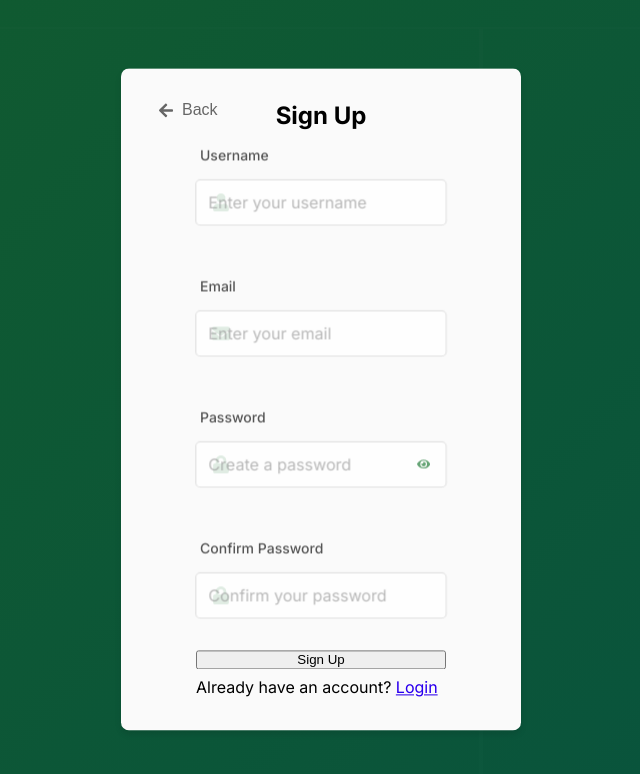
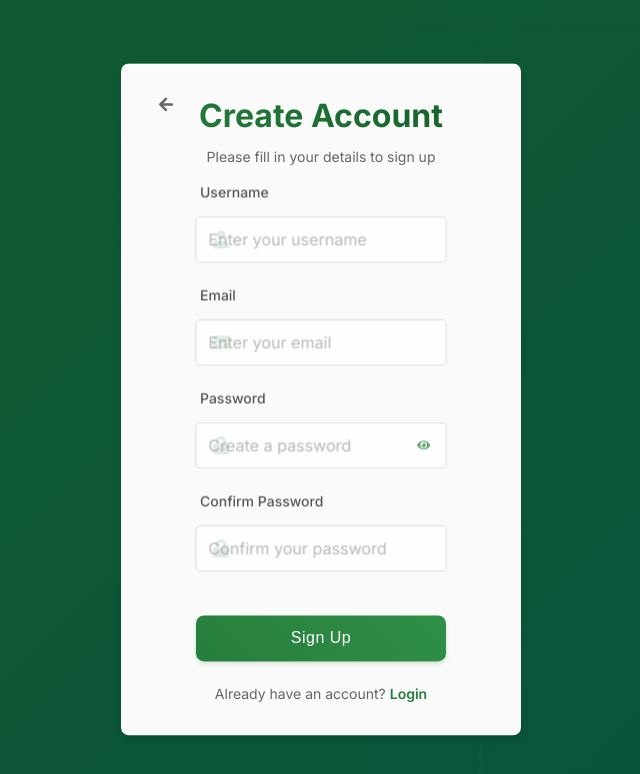
Before and after one commit to Hikaru2021/DENR-Online-Permit-Application-System, a React (Vite) app: page /signup in a window 1280 px wide. Shown: the top 774 px of the page, without its empty margins (319-959 px from the left). Built offline with nearby package versions, Linux system fonts and the light colour scheme.

Commit message:
change css login

```diff
--- a/src/ApplicationTracking.jsx
+++ b/src/ApplicationTracking.jsx
@@ -364,53 +364,19 @@ function ApplicationTracking() {
         {/* Progress Bar */}
         <div className="progress-section">
           <div className="progress-bar">
-            <div className="progress-track"></div>
-            {/* Static progress for completed steps */}
+            <div className="progress-line"></div>
             <div
-              className="progress-fill static"
+              className="progress-line-fill"
               style={{
                 width: `${
-                  application.status === 'Under Review' ? '60%' :
-                  application.status === 'Document Verification' ? '30%' :
-                  application.status === 'Submitted' ? '20%' :
+                  application.status === 'Rejected' ? '100%' :
+                  application.status === 'Approved' ? '100%' :
+                  application.status === 'Under Review' ? '50%' :
+                  application.status === 'Document Verification' ? '25%' :
                   '0%'
-                }`,
-                right: 'auto'
+                }`
               }}
             ></div>
-
-            {/* Animated progress for current step */}
-            {application.status !== 'Approved' && application.status !== 'Rejected' && (
-              <div
-                className="progress-fill animated"
-                style={{
-                  left: `${
-                    application.status === 'Under Review' ? '60%' :
-                    application.status === 'Document Verification' ? '30%' :
-                    application.status === 'Submitted' ? '20%' :
-                    '40px'
-                  }`,
-                  width: `${
-                    application.status === 'Under Review' ? '40%' :
-                    application.status === 'Document Verification' ? '30%' :
-                    application.status === 'Submitted' ? '10%' :
-                    '20%'
-                  }`,
-                  right: 'auto'
-                }}
-              ></div>
-            )}
-
-            {/* Final state progress */}
-            {(application.status === 'Approved' || application.status === 'Rejected') && (
-              <div
-                className={`progress-fill ${application.status.toLowerCase()}`}
-                style={{
-                  width: '100%',
-                  right: 'auto'
-                }}
-              ></div>
-            )}
 
             <div className={`progress-step ${application.timeline[0].isDone ? 'completed' : ''}`}>
               <div className="step-circle">
--- a/src/CSS/Login.css
+++ b/src/CSS/Login.css
@@ -114,9 +114,7 @@
 }
 
 .auth-form {
-    display: flex;
-    flex-direction: column;
-    gap: 8px;
+
     width: 100%;
     max-width: 250px;
     margin: 0 auto;
@@ -243,50 +241,82 @@
     color: #1b5e20;
 }
 
-.auth-button {
-    background: linear-gradient(45deg, #2e7d32, #1b5e20);
+.auth-submit-button {
+    width: 100%;
+    padding: 14px;
+    margin-top: 20px;
+    background: linear-gradient(45deg, #2e7d32, #388e3c);
     color: white;
     border: none;
-    padding: 16px;
-    border-radius: 12px;
+    border-radius: 8px;
     font-size: 16px;
-    font-weight: 600;
+    font-weight: 500;
     cursor: pointer;
-    transition: all 0.3s cubic-bezier(0.4, 0, 0.2, 1);
-    margin-top: 8px;
-    text-transform: uppercase;
-    letter-spacing: 1px;
-    width: 100%;
-    box-shadow: 0 4px 15px rgba(46, 125, 50, 0.2);
+    transition: all 0.3s ease;
     position: relative;
     overflow: hidden;
+    text-align: center;
+    letter-spacing: 0.5px;
+    box-shadow: 0 2px 4px rgba(46, 125, 50, 0.2);
 }
 
-.auth-button::before {
+.auth-submit-button:hover:not(:disabled) {
+    background: linear-gradient(45deg, #1b5e20, #2e7d32);
+    transform: translateY(-2px);
+    box-shadow: 0 4px 12px rgba(46, 125, 50, 0.2);
+}
+
+.auth-submit-button:active:not(:disabled) {
+    transform: translateY(0);
+    box-shadow: 0 2px 4px rgba(46, 125, 50, 0.2);
+}
+
+.auth-submit-button:disabled {
+    background: #cccccc;
+    cursor: not-allowed;
+    transform: none;
+    box-shadow: none;
+}
+
+.auth-submit-button.loading {
+    background: linear-gradient(45deg, #2e7d32, #388e3c);
+    cursor: wait;
+    padding-right: 48px; /* Make space for the spinner */
+}
+
+.auth-submit-button.loading::after {
     content: '';
     position: absolute;
-    top: 0;
-    left: -100%;
-    width: 100%;
-    height: 100%;
-    background: linear-gradient(90deg, transparent, rgba(255, 255, 255, 0.2), transparent);
-    animation: buttonShine 3s infinite;
+    width: 20px;
+    height: 20px;
+    top: 50%;
+    right: 16px;
+    transform: translateY(-50%);
+    border: 2px solid rgba(255, 255, 255, 0.3);
+    border-top: 2px solid white;
+    border-radius: 50%;
+    animation: rotate 1s linear infinite;
 }
 
-@keyframes buttonShine {
-    0% { left: -100%; }
-    20% { left: 100%; }
-    100% { left: 100%; }
+.auth-submit-button.loading:hover {
+    transform: none;
+    box-shadow: 0 2px 4px rgba(46, 125, 50, 0.2);
 }
 
-.auth-button:hover {
-    transform: translateY(-2px) scale(1.02);
-    box-shadow: 0 6px 20px rgba(46, 125, 50, 0.3);
-    background: linear-gradient(45deg, #1b5e20, #2e7d32);
+.auth-submit-button.loading::before {
+    content: "";
+    position: absolute;
+    right: 45px;
+    animation: loadingDots 1.5s infinite;
 }
 
-.auth-button:active {
-    transform: translateY(0);
+/* Add dots animation for loading text */
+@keyframes loadingDots {
+    0%, 20% { content: ""; }
+    40% { content: "."; }
+    60% { content: ".."; }
+    80% { content: "..."; }
+    100% { content: ""; }
 }
 
 .auth-footer {
@@ -361,7 +391,7 @@
         padding: 14px 14px 14px 45px;
     }
 
-    .auth-button {
+    .auth-submit-button {
         padding: 14px;
     }
 }
@@ -521,7 +551,7 @@
     display: none;
 }
 
-.auth-form.success button[type="submit"] {
+.auth-form.success .submit-button {
     background: #4caf50;
 }
 
--- a/src/Login.jsx
+++ b/src/Login.jsx
@@ -128,7 +128,7 @@ const Login = () => {
 
           <button
             type="submit"
-            className={isLoading ? 'loading' : ''}
+            className={`auth-submit-button ${isLoading ? 'loading' : ''}`}
             disabled={isLoading}
           >
             {isLoading ? 'Logging in' : 'Login'}
--- a/src/Signup.jsx
+++ b/src/Signup.jsx
@@ -85,12 +85,16 @@ const Signup = () => {
           className="back-button"
           onClick={() => navigate('/')}
         >
-          <FaArrowLeft /> Back
+          <FaArrowLeft />
         </button>
         <div className="auth-header">
-          <h2>Sign Up</h2>
+          <h1>Create Account</h1>
+          <p>Please fill in your details to sign up</p>
         </div>
-        <form className="auth-form" onSubmit={handleSubmit}>
+
+        {error && <div className="error-message">{error}</div>}
+
+        <form onSubmit={handleSubmit} className="auth-form">
           <div className="form-group">
             <label htmlFor="username">Username</label>
             <div className="input-group">
@@ -164,15 +168,20 @@ const Signup = () => {
 
           <button
             type="submit"
-            className={isLoading ? 'loading' : ''}
+            className={`auth-submit-button ${isLoading ? 'loading' : ''}`}
             disabled={isLoading}
           >
             {isLoading ? 'Signing up' : 'Sign Up'}
           </button>
-          {error && <div className="error-message">{error}</div>}
-          <p>
-            Already have an account? <Link to="/login">Login</Link>
-          </p>
+
+          <div className="auth-footer">
+            <p>
+              Already have an account?{' '}
+              <Link to="/login" className="auth-link">
+                Login
+              </Link>
+            </p>
+          </div>
         </form>
       </div>
 
```
